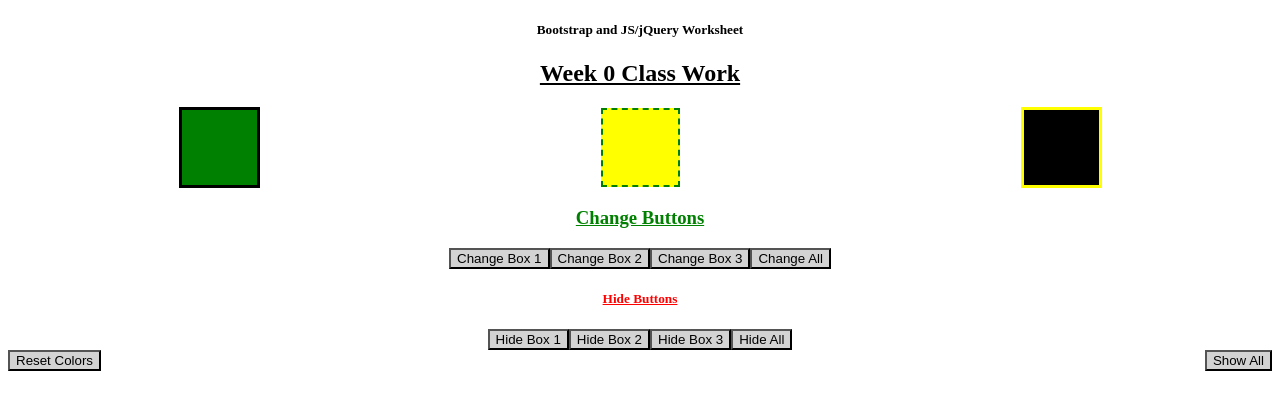
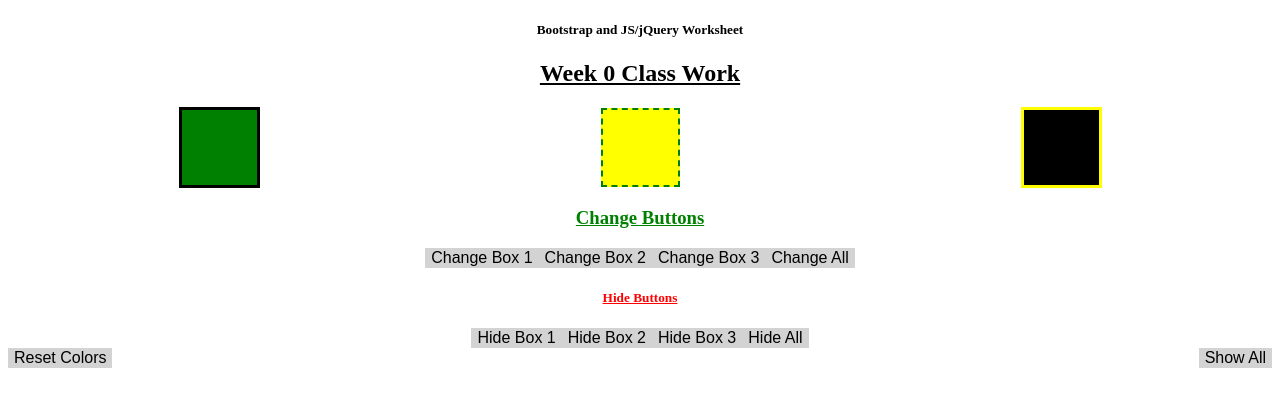
Before and after one commit to KingAzariah/TechBridge-Coding-Challenge, a plain HTML site: page index.html in a window 1280 px wide. Drawn offline with Linux system fonts and the light colour scheme.

Commit message:
CSS Updates

```diff
--- a/style.css
+++ b/style.css
@@ -61,18 +61,30 @@ h3 {
 
 .button1 {
     background-color: lightgrey;
+    font-size: 16px;
+    padding: 14px, 40px;
+    border: none;
 }
 
 .button2 {
     background-color: lightgrey;
+    font-size: 16px;
+    padding: 14px, 40px;
+    border: none;
 }
 
 .button3 {
     background-color: lightgrey;
+    font-size: 16px;
+    padding: 14px, 40px;
+    border: none;
 }
 
 .changeall {
     background-color: lightgrey;
+    font-size: 16px;
+    padding: 14px, 40px;
+    border: none;
 }
 
 .flex-container2 {
@@ -82,18 +94,30 @@ h3 {
 
 .button4 {
     background-color: lightgrey;
+    font-size: 16px;
+    padding: 14px, 40px;
+    border: none;
 }
 
 .button5 {
     background-color: lightgrey;
+    font-size: 16px;
+    padding: 14px, 40px;
+    border: none;
 }
 
 .button6 {
     background-color: lightgrey;
+    font-size: 16px;
+    padding: 14px, 40px;
+    border: none;
 }
 
 .hideall {
     background-color: lightgrey;
+    font-size: 16px;
+    padding: 14px, 40px;
+    border: none;
 }
 
 .flex-container3 {
@@ -103,8 +127,14 @@ h3 {
 
 .button7 {
     background-color: lightgrey;
+    font-size: 16px;
+    padding: 14px, 40px;
+    border: none;
 }
 
 .button8 {
     background-color: lightgrey;
+    font-size: 16px;
+    padding: 14px, 40px;
+    border: none;
 }
```
